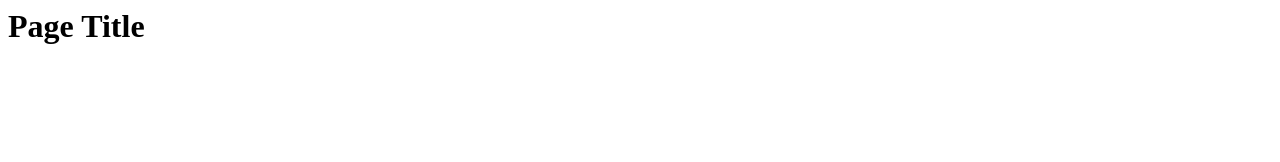
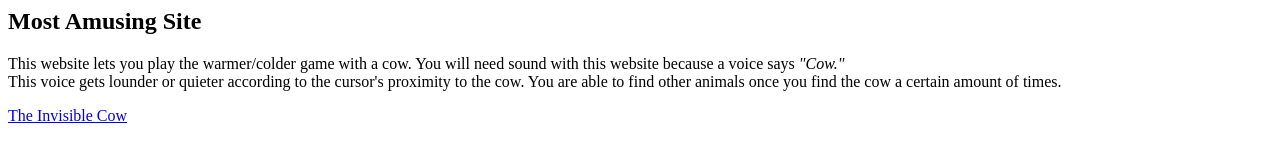
Before and after one commit to mjchac/mjchac.github.io, a plain HTML site: page amuse.html in a window 1280 px wide. Drawn offline with Linux system fonts and the light colour scheme.

Commit message:
Update amuse.html

```diff
--- a/amuse.html
+++ b/amuse.html
@@ -2,7 +2,7 @@
 <html lang= "en">
   <head>
     <meta charset="UTF-8">
-    <title>Template</title>
+    <title>Amusing Sites</title>
     <!--below is when I start to use CSS
     <style>
 
@@ -10,6 +10,8 @@
     -->
   </head>
   <body>
-      <h1>Page Title</h1>
+      <h2>Most Amusing Site</h2>
+    <p>This website lets you play the warmer/colder game with a cow. You will need sound with this website because a voice says <i>"Cow."</i><br>This voice gets lounder or quieter according to the cursor's proximity to the cow. You are able to find other animals once you find the cow a certain amount of times.</p>
+    <p><a href= "https://findtheinvisiblecow.com/">The Invisible Cow</a></p>
   </body>
 </html>
```
